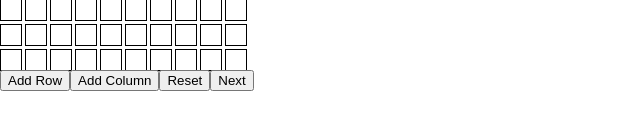
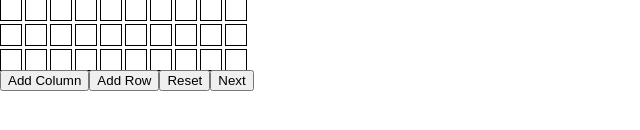
Before and after one commit to jknam93/CellSimulator, a React (Create React App) app: page / in a window 1280 px wide. Shown: the part 176-306 px from the top of the page, without its empty margins (0-640 px from the left). Built offline with nearby package versions, Linux system fonts and the light colour scheme.

Commit message:
Hoist toggle grid callback

```diff
--- a/src/App.tsx
+++ b/src/App.tsx
@@ -29,11 +29,19 @@ export class App extends React.Component<{},AppState> {
   isNeighbour(a: Point, b: Point): boolean {
     return true;
   };
-  generateNewGrid(cells: CellLocations): CellLocations{
+  generateNewGrid(cells: CellLocations): CellLocations {
     return {};
   }
 
-  generateOnAddColCallback(){
+  toggleCellConstructor(point: Point) {
+    let self = this;
+    return function(): undefined{
+      console.log(point, self);
+      return undefined;
+    }
+  }
+
+  onAddCol() {
     const self = this;
     return function(){
       const newWidth = self.state.width+1;
@@ -42,7 +50,7 @@ export class App extends React.Component<{},AppState> {
       });
     }
   }
-  generateOnAddRowCallback(){
+  onAddRow() {
     const self = this;
     return function(){
       const newHeight = self.state.height+1;
@@ -54,9 +62,9 @@ export class App extends React.Component<{},AppState> {
   render () {
     return (
       <>
-        <Grid width={this.state.width} height={this.state.height} liveCells={this.state.liveCells}/>
-        <button onClick={this.generateOnAddRowCallback()}>Add Row</button>
-        <button onClick={this.generateOnAddColCallback()}>Add Column</button>
+        <Grid width={this.state.width} height={this.state.height} liveCells={this.state.liveCells} toggleCellConstructor={this.toggleCellConstructor.bind(this)}/>
+        <button onClick={this.onAddCol.bind(this)}>Add Column</button>
+        <button onClick={this.onAddRow.bind(this)}>Add Row</button>
         <button>Reset</button>
         <button>Next</button>
       </>
--- a/src/components/Grid.tsx
+++ b/src/components/Grid.tsx
@@ -5,6 +5,7 @@ interface GridProps {
     width: number,
     height: number,
     liveCells: CellLocations,
+    toggleCellConstructor: (point:Point) => () => undefined
 };
 
 export class Grid extends React.Component<GridProps> {
@@ -17,8 +18,11 @@ export class Grid extends React.Component<GridProps> {
         for (x = 0; x !== this.props.width; x++){
             let y: number;
             for (y = 0; y !== this.props.height; y++){
-                let cell = <div className="cell" style={{width: '100%', height:'100%', border:'1px solid black'}}/>;
-                console.log(x,y);
+                let point:Point = {x, y};
+                let style = {width: '100%', height:'100%', border:'1px solid black'};
+                let toggleCellCallback = this.props.toggleCellConstructor(point);
+
+                let cell = <div className="cell" style={style} onClick={toggleCellCallback}/>;
                 cells.push(cell);
             }
         }
```
